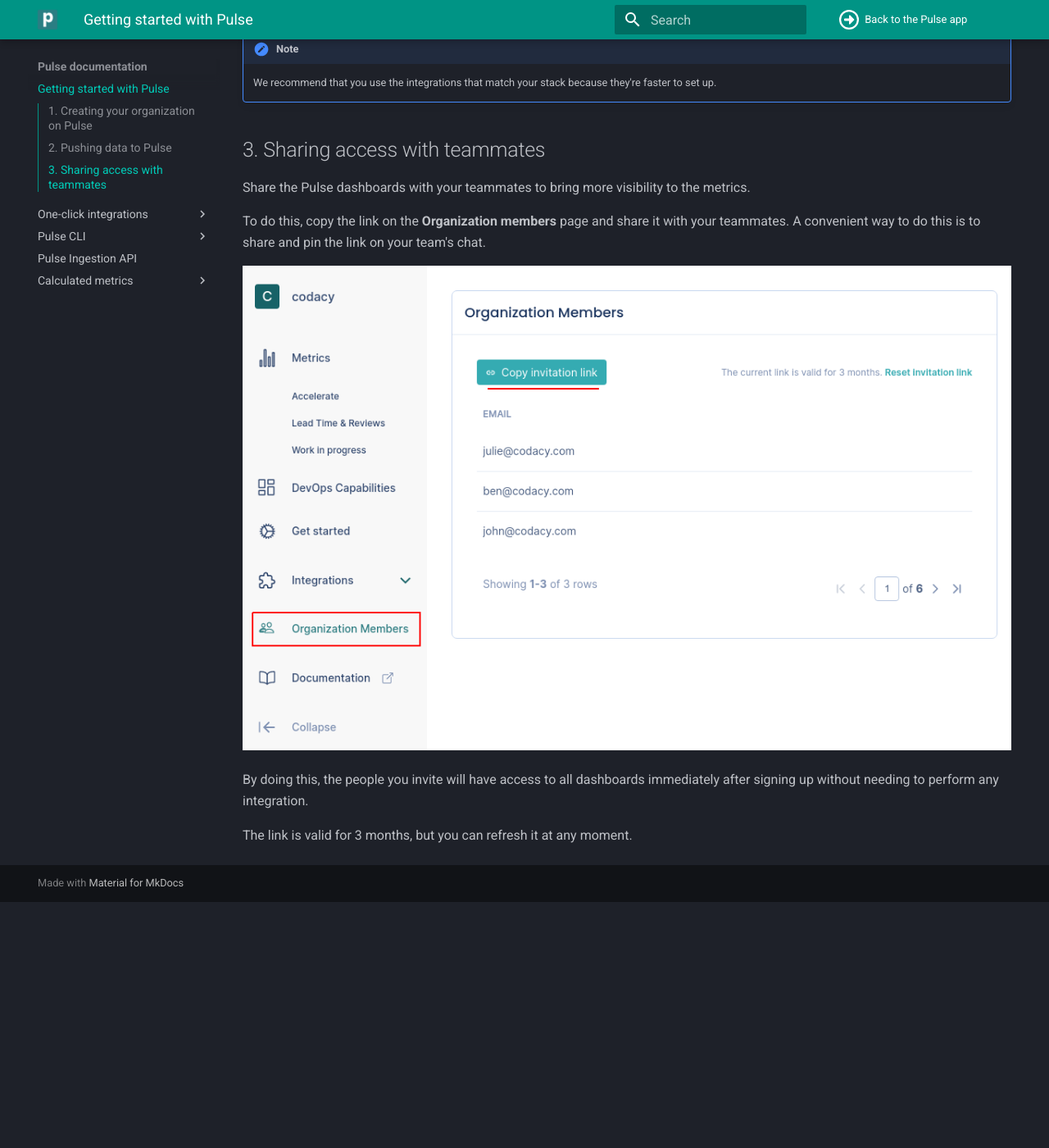
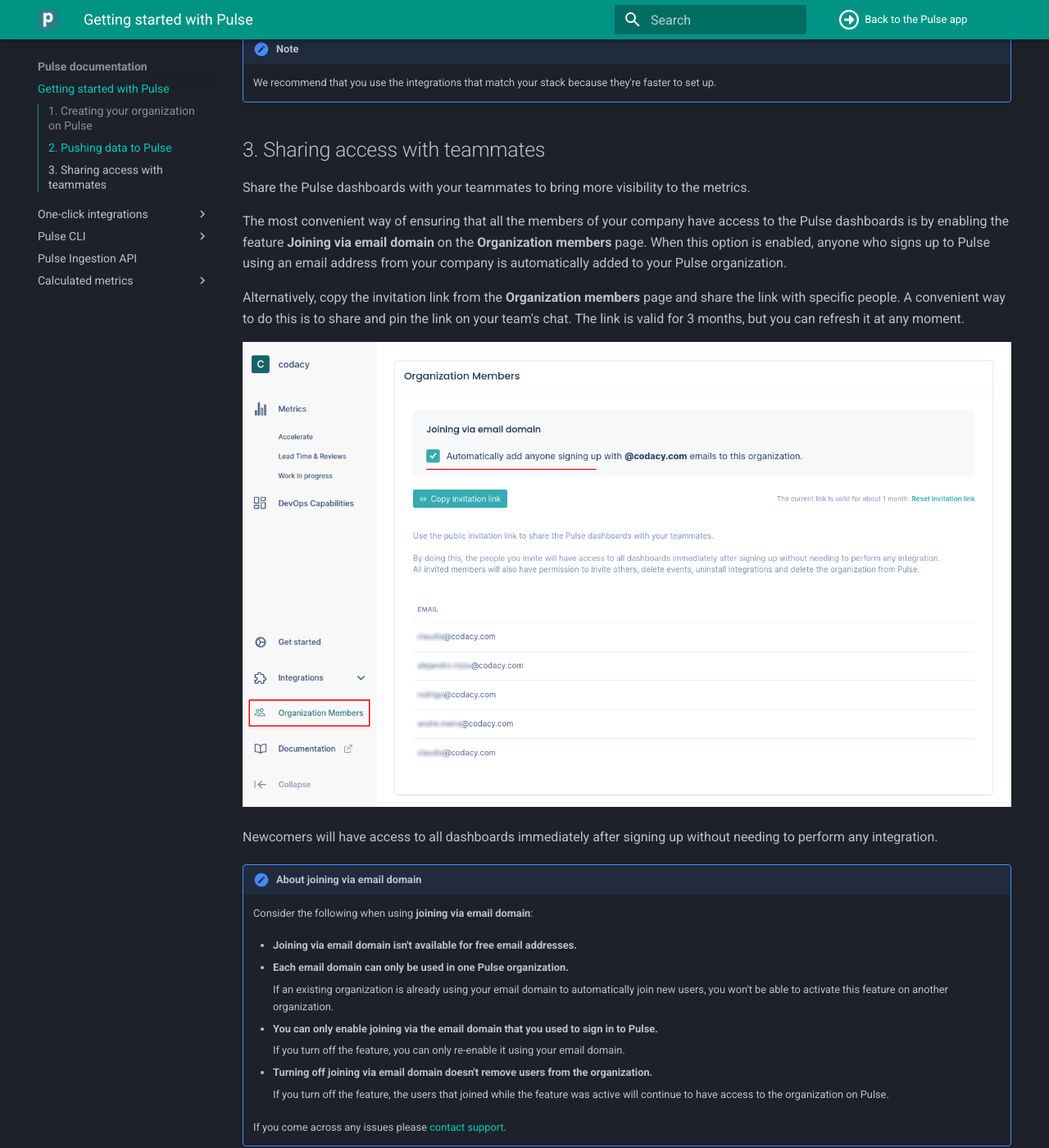
Before and after one commit to codacy/pulse-user-docs, an MkDocs documentation site: the page built from docs/index.md, in a window 1280 px wide and 1400 px high, scrolled down 1733 px. Shown: the whole window at 82% size. Built offline with MkDocs 1.6.1 and Material for MkDocs 9.7.7, drawn with Linux system fonts in a browser that asks for light colours; before the commit the page ends 2833 px from its top, so only the background shows below that.

Commit message:
feature: Domain capture PUL-691 (#74)
* wip: First draft for domain capture in Organization members page

* style: Adjust style of sentence to be more conversational

* feature: Describe domain capture edge cases

* feature: Disabling joining via email domain doesn't remove users

* clean: Reorder items in "About joining via email domain"

* feature: Update Organization Members screenshot

```diff
--- a/docs/index.md
+++ b/docs/index.md
@@ -56,10 +56,29 @@
 
 Share the Pulse dashboards with your teammates to bring more visibility to the metrics.
 
-To do this, copy the link on the **Organization members** page and share it with your teammates. A convenient way to do this is to share and pin the link on your team's chat.
+The most convenient way of ensuring that all the members of your company have access to the Pulse dashboards is by enabling the feature **Joining via email domain** on the **Organization members** page. When this option is enabled, anyone who signs up to Pulse using an email address from your company is automatically added to your Pulse organization.
 
-![Inviting teammates to Pulse](images/inviting-members.png)
+Alternatively, copy the invitation link from the **Organization members** page and share the link with specific people. A convenient way to do this is to share and pin the link on your team's chat. The link is valid for 3 months, but you can refresh it at any moment.
 
-By doing this, the people you invite will have access to all dashboards immediately after signing up without needing to perform any integration.
+![Adding organization members](images/joining-email-domain.png)
 
-The link is valid for 3 months, but you can refresh it at any moment.
+Newcomers will have access to all dashboards immediately after signing up without needing to perform any integration.
+
+!!! note "About joining via email domain"
+    Consider the following when using **joining via email domain**:
+
+    -   **Joining via email domain isn't available for free email addresses.**
+
+    -   **Each email domain can only be used in one Pulse organization.**
+
+        If an existing organization is already using your email domain to automatically join new users, you won't be able to activate this feature on another organization.
+
+    -   **You can only enable joining via the email domain that you used to sign in to Pulse.**
+
+        If you turn off the feature, you can only re-enable it using your email domain.
+
+    -   **Turning off joining via email domain doesn't remove users from the organization.**
+
+        If you turn off the feature, the users that joined while the feature was active will continue to have access to the organization on Pulse.
+
+    If you come across any issues please [contact support](mailto:pulsesupport@codacy.com).
```
Also changed, not shown: docs/images/inviting-members.png (deleted), docs/images/joining-email-domain.png (added).
